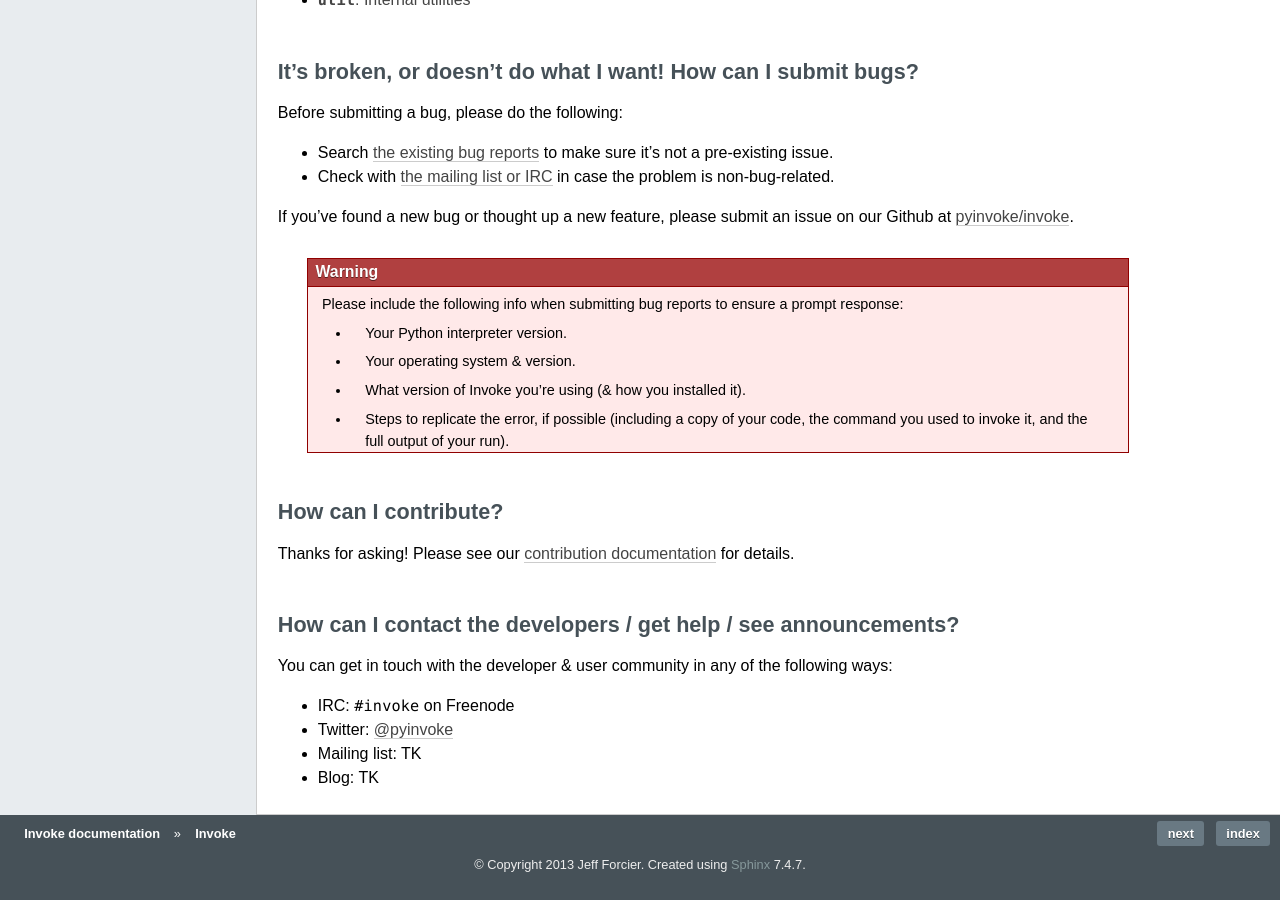
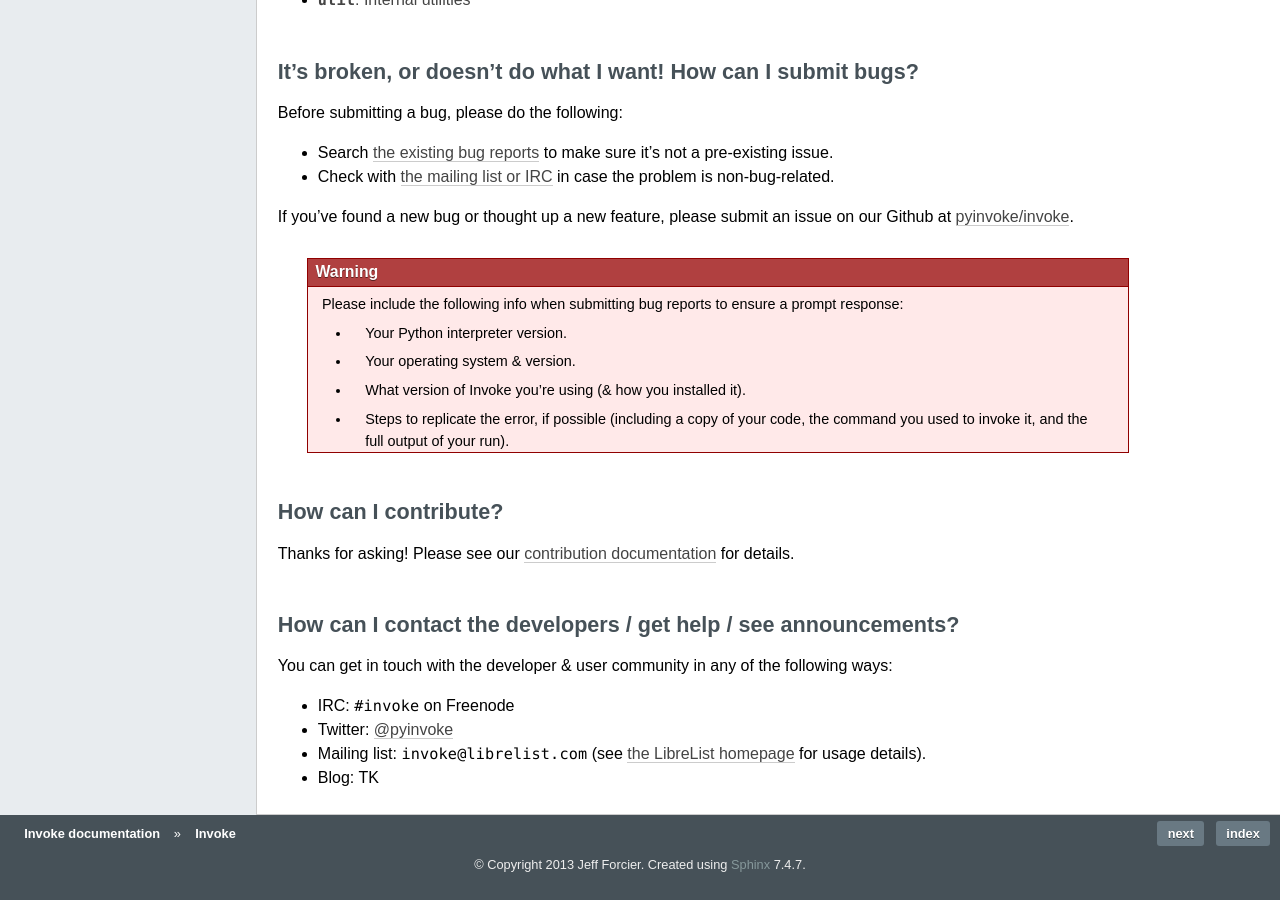
Before and after one commit to pyinvoke/invoke, a Sphinx documentation site: the page built from docs/index.rst, in a window 1280 px wide and 900 px high, scrolled down 3539 px. Built offline with Sphinx 7.4.7, drawn with Linux system fonts in a browser that asks for light colours.

Commit message:
Created a mailing list! Fixes #69

```diff
--- a/docs/index.rst
+++ b/docs/index.rst
@@ -119,7 +119,8 @@
 
 * IRC: ``#invoke`` on Freenode
 * Twitter: `@pyinvoke <https://twitter.com/pyinvoke>`_
-* Mailing list: TK
+* Mailing list: ``invoke@librelist.com`` (see `the LibreList homepage
+  <http://librelist.com>`_ for usage details).
 * Blog: TK
 
 
```
